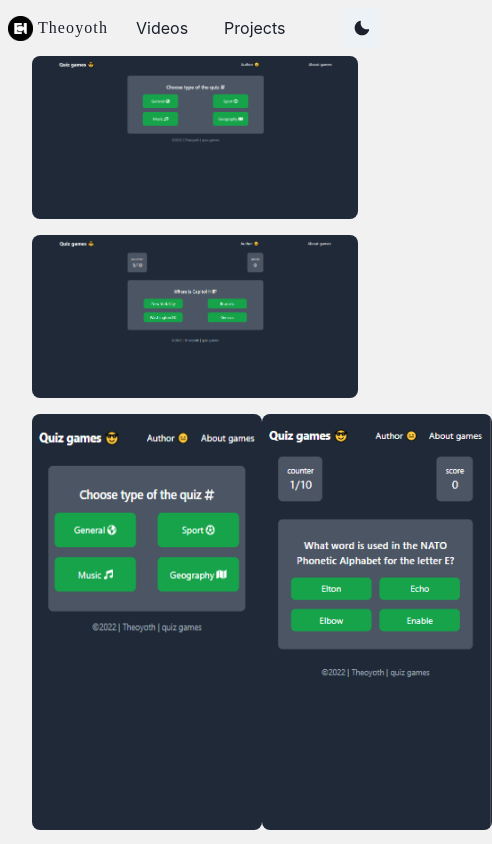
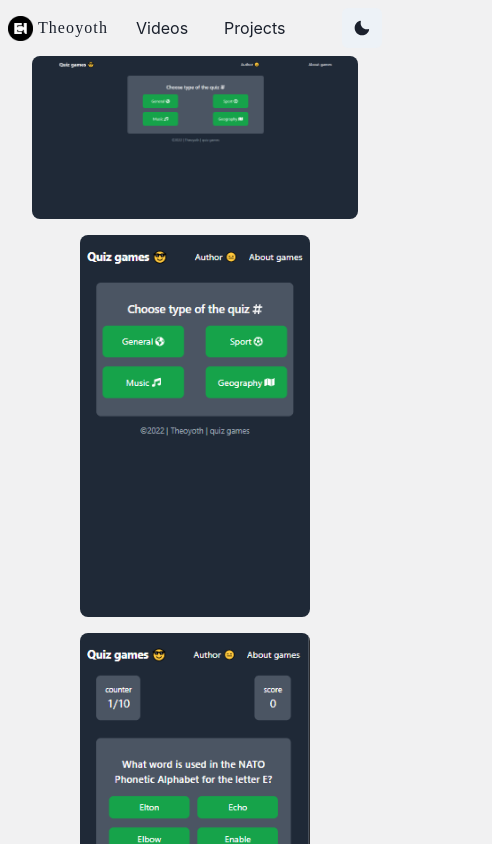
Before and after one commit to theoyoth/portfolio-v2, a Next.js app: page /projects/quizapp in a window 390 px wide. Shown: the top 844 px of the page, 492 px wide, since content can reach past the window. Built offline with nearby package versions, Linux system fonts and the light colour scheme; a web font is replaced by a local one.

Commit message:
responsive image of quizapp project

```diff
--- a/pages/projects/quizapp.js
+++ b/pages/projects/quizapp.js
@@ -13,8 +13,11 @@ export default function Quizapp() {
     <Layout title="Quiz App">
       <Container>
         <WorkImage src="/image/projects/quizyoth2.png" alt="quiz app image 1" />
-        <WorkImage src="/image/projects/quizyoth3.png" alt="quiz app image 2" />
-        <Flex justifyContent="space-between">
+        <Flex
+          justifyContent={{ base: "center", sm: "space-between" }}
+          alignItems={{ base: "center", sm: "none" }}
+          flexDirection={{ base: "column", md: "row" }}
+        >
           <WorkImageMobile
             src="/image/projects/quizyoth-mobile1.png"
             alt="quiz app image 3"
```
